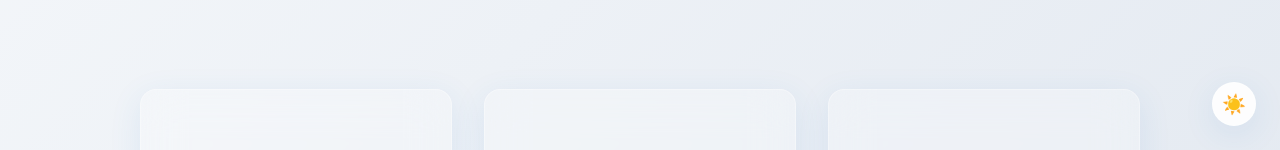
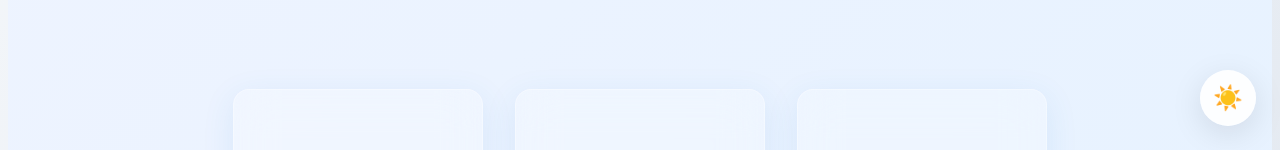
Before and after one commit to Amman272/react-notes-app, a React (Vite) app: page / in a window 1280 px wide. Shown: the part 650-800 px from the top of the page. Built offline with nearby package versions, Linux system fonts and the light colour scheme.

Commit message:
Fix CSS syntax error in Welcome.css

```diff
--- a/src/styles/Welcome.css
+++ b/src/styles/Welcome.css
@@ -31,6 +31,17 @@
   --shadow-light: 0 8px 32px rgba(0, 0, 0, 0.3);
   --shadow-medium: 0 12px 40px rgba(0, 0, 0, 0.4);
   --shadow-heavy: 0 20px 60px rgba(0, 0, 0, 0.5);
+}
+
+/* Base Styles */
+.welcome-root {
+  min-height: 100vh;
+  background: var(--bg-primary);
+  font-family: 'Inter', -apple-system, BlinkMacSystemFont, sans-serif;
+  color: var(--text-primary);
+  display: flex;
+  flex-direction: column;
+  transition: all 0.3s ease;
 }
 
 /* Glassmorphism Base Class */
@@ -78,30 +89,6 @@
   display: flex;
   align-items: center;
   gap: 1rem;
-}
-
-.theme-toggle {
-  position: fixed;
-  bottom: 1.5rem;
-  right: 1.5rem;
-  padding: 0.75rem;
-  font-size: 1.2rem;
-  cursor: pointer;
-  transition: all 0.3s ease;
-  backdrop-filter: blur(10px);
-  -webkit-backdrop-filter: blur(10px);
-  display: flex;
-  align-items: center;
-  justify-content: center;
-  width: 44px;
-  height: 44px;
-  z-index: 1000;
-  box-shadow: var(--shadow-light);
-}
-
-.theme-toggle:hover {
-  transform: scale(1.05);
-  box-shadow: var(--shadow-light);
 }
 
 .nav-btn {
@@ -405,7 +392,6 @@
 }
 
 /* Focus States for Accessibility */
-.theme-toggle:focus,
 .nav-btn:focus,
 .primary-btn:focus,
 .secondary-btn:focus {
@@ -430,8 +416,7 @@
 
   .primary-btn:hover,
   .secondary-btn:hover,
-  .nav-btn:hover,
-  .theme-toggle:hover {
+  .nav-btn:hover {
     transform: none;
   }
 }
```
